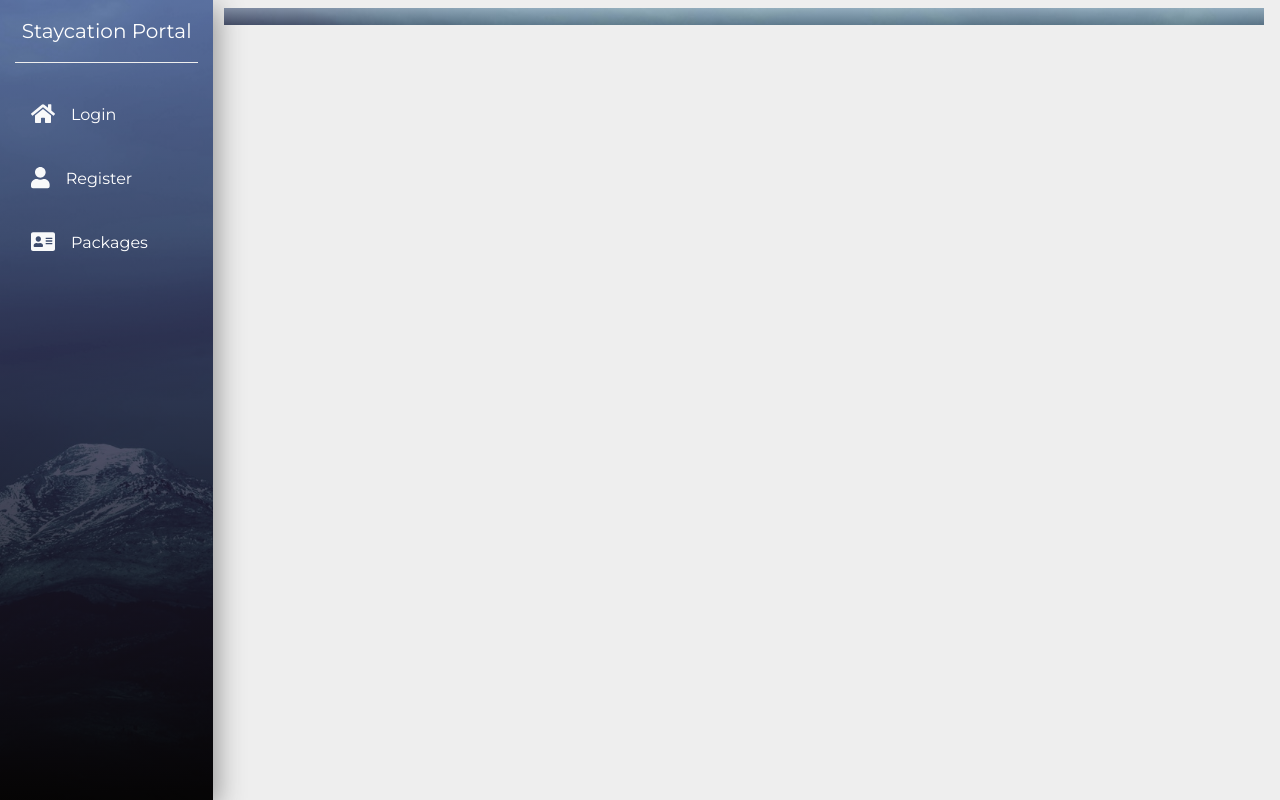
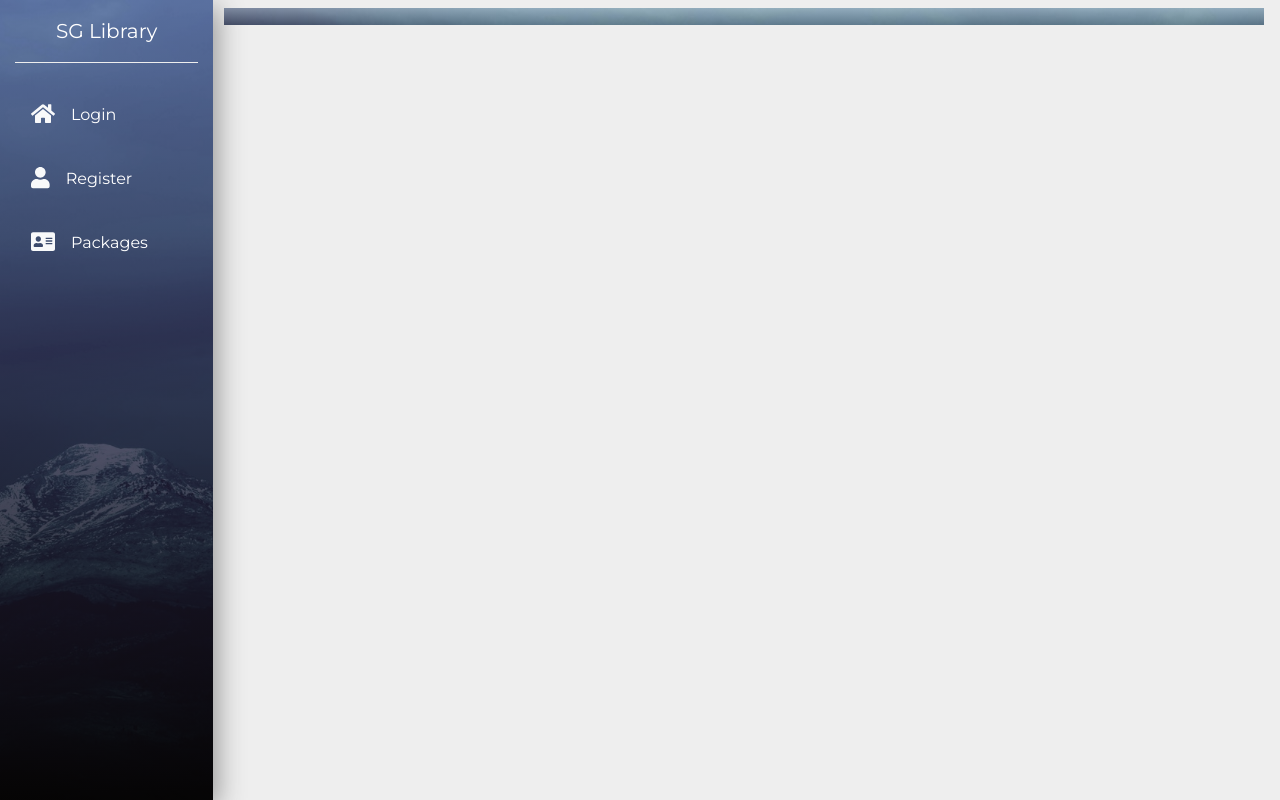
Before and after one commit to jiashuann/ICT239_TMA, a Flask app: page /base in a window 1280 px wide. Run offline with Flask 2, Linux system fonts and the light colour scheme; some libraries are stand-ins or nearby versions.

Commit message:
change the navigation side bar name to SG Library

```diff
--- a/staycation/app/templates/base.html
+++ b/staycation/app/templates/base.html
@@ -32,8 +32,7 @@
         <div class="row">
           <!-- sidebar -->
           <div class="col-xl-2 col-lg-3 col-md-4 sidebar fixed-top">
-            <a href="#" class="navbar-brand text-white d-block mx-auto text-center py-3 mb-4 bottom-border">Staycation
-              Portal</a>
+            <a href="#" class="navbar-brand text-white d-block mx-auto text-center py-3 mb-4 bottom-border">SG Library</a>
             {% if current_user.is_authenticated %}
             <div class="bottom-border pb-3">
               {% if current_user.email == "admin@abc.com" %}
```
